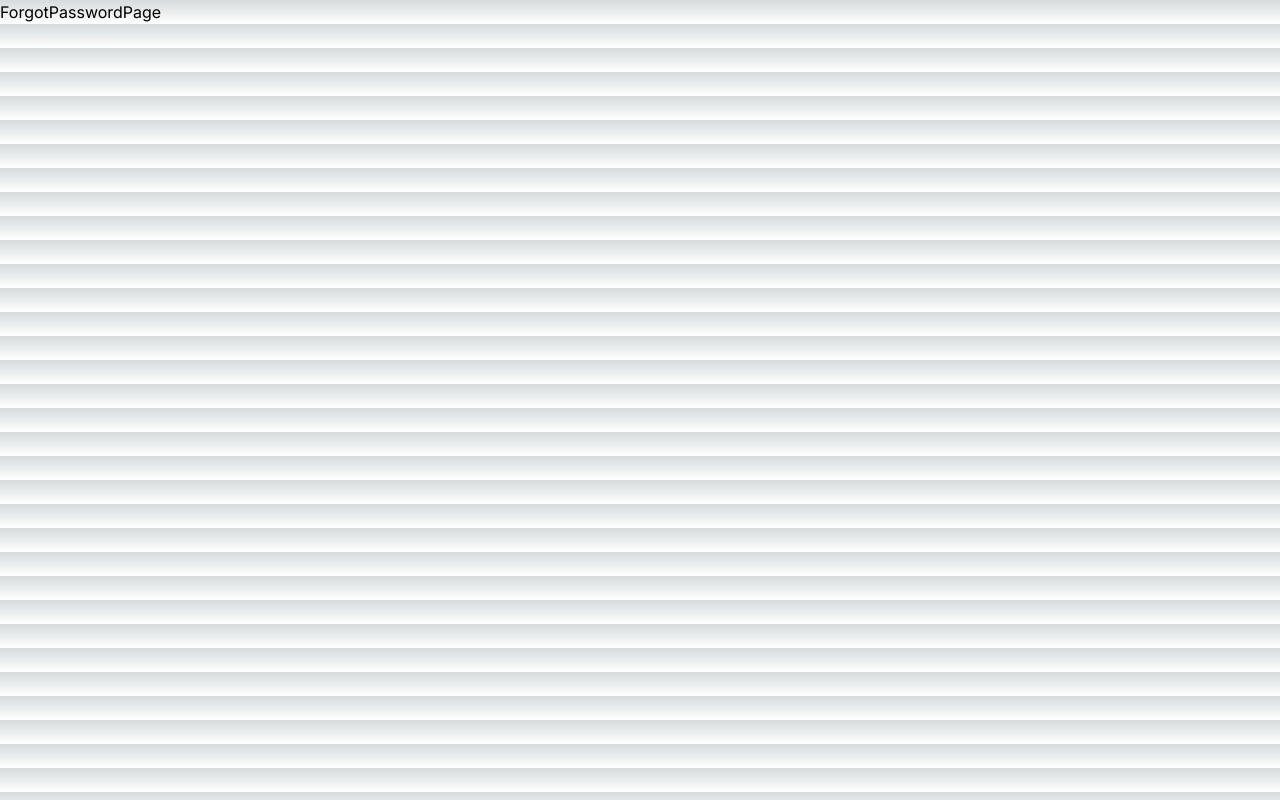
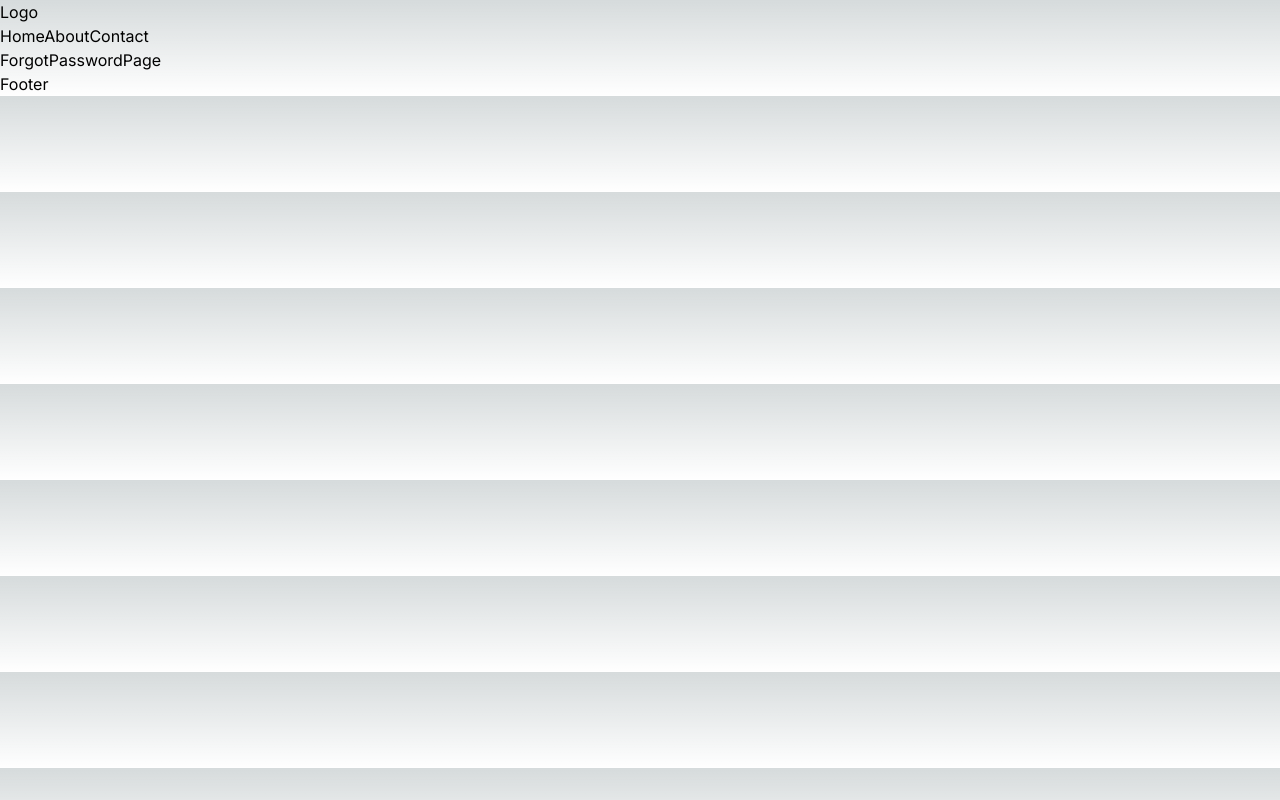
Before and after one commit to hqmhc/nextjs-full-course, a Next.js app: page /forgotpassword in a window 1280 px wide. Built offline with nearby package versions, Linux system fonts and the light colour scheme.

Commit message:
Implemente App Layout

```diff
--- /dev/null
+++ b/app/Loading.tsx
@@ -0,0 +1,11 @@
+const loading = () => {
+
+    {
+        return (
+            <div>
+                Loading
+            </div>
+        )
+    }
+}
+export default loading
--- /dev/null
+++ b/app/components/footer/Footer.tsx
@@ -0,0 +1,10 @@
+const Footer = () => {
+
+    return (
+        <div>
+            Footer
+        </div>
+    )
+}
+
+export default Footer
--- a/app/components/navbar/Navbar.tsx
+++ b/app/components/navbar/Navbar.tsx
@@ -1,8 +1,15 @@
+import Link from "next/link"
+
 const Navbar = () => {
 
     return (
         <div>
-            Navbar
+            <div>Logo</div>
+            <div>
+                <Link href="/">Home</Link>
+                <Link href="/about">About</Link>
+                <Link href="/contact">Contact</Link>
+            </div>
         </div>
     )
 }
--- /dev/null
+++ b/app/components/navbar/links/Links.tsx
@@ -0,0 +1,35 @@
+import Link from "next/link";
+
+const Links = () => {
+    const links = [
+        {
+            title: "Home",
+            path: "/"
+        },
+        {
+            title: "About",
+            path: "/about"
+        },
+        {
+            title: "Contact",
+            path: "/contact"
+        },
+
+        {
+            title: "Blog",
+            path: "/blog"
+        }
+    ];
+
+    return (
+        <div>
+            {links.map((link) => (
+                <Link href={link.path} key={link.title}>
+                    <a>{link.title}</a>
+                </Link>
+            ))}
+        </div>
+    );
+};
+
+export default Links;
--- /dev/null
+++ b/app/error.tsx
@@ -0,0 +1,12 @@
+"use client"
+
+const error = () => {
+
+    return (
+        <div>
+            error
+        </div>
+    )
+
+}
+export default error
--- a/app/layout.tsx
+++ b/app/layout.tsx
@@ -1,6 +1,8 @@
 import type { Metadata } from "next";
 import { Inter } from "next/font/google";
 import "./globals.css";
+import Navbar from "./components/navbar/Navbar";
+import Footer from "./components/footer/Footer";
 
 const inter = Inter({ subsets: ["latin"] });
 
@@ -16,7 +18,11 @@ export default function RootLayout({
 }>) {
   return (
     <html lang="en">
-      <body className={inter.className}>{children}</body>
+      <body className={inter.className}>
+        <Navbar />
+        {children}
+        <Footer />
+      </body>
     </html>
   );
 }
--- /dev/null
+++ b/app/not-found.tsx
@@ -0,0 +1,14 @@
+import Link from "next/link"
+
+const NotFound = () => {
+
+
+    return (
+        <div>
+            <h2>Not Found</h2>
+            <p>Sorry, the page you are looking for doesn't exist</p>
+            <Link href="/">Return Home</Link>
+        </div>
+    )
+}
+export default NotFound
--- a/app/page.tsx
+++ b/app/page.tsx
@@ -1,14 +1,7 @@
+
 
 const Home = () => {
+  throw new Error("Error in Home Page");
+};
 
-
-
-  return (
-    <div>
-      Homepage
-    </div>
-
-  )
-}
-
-export default Home
+export default Home;
```
